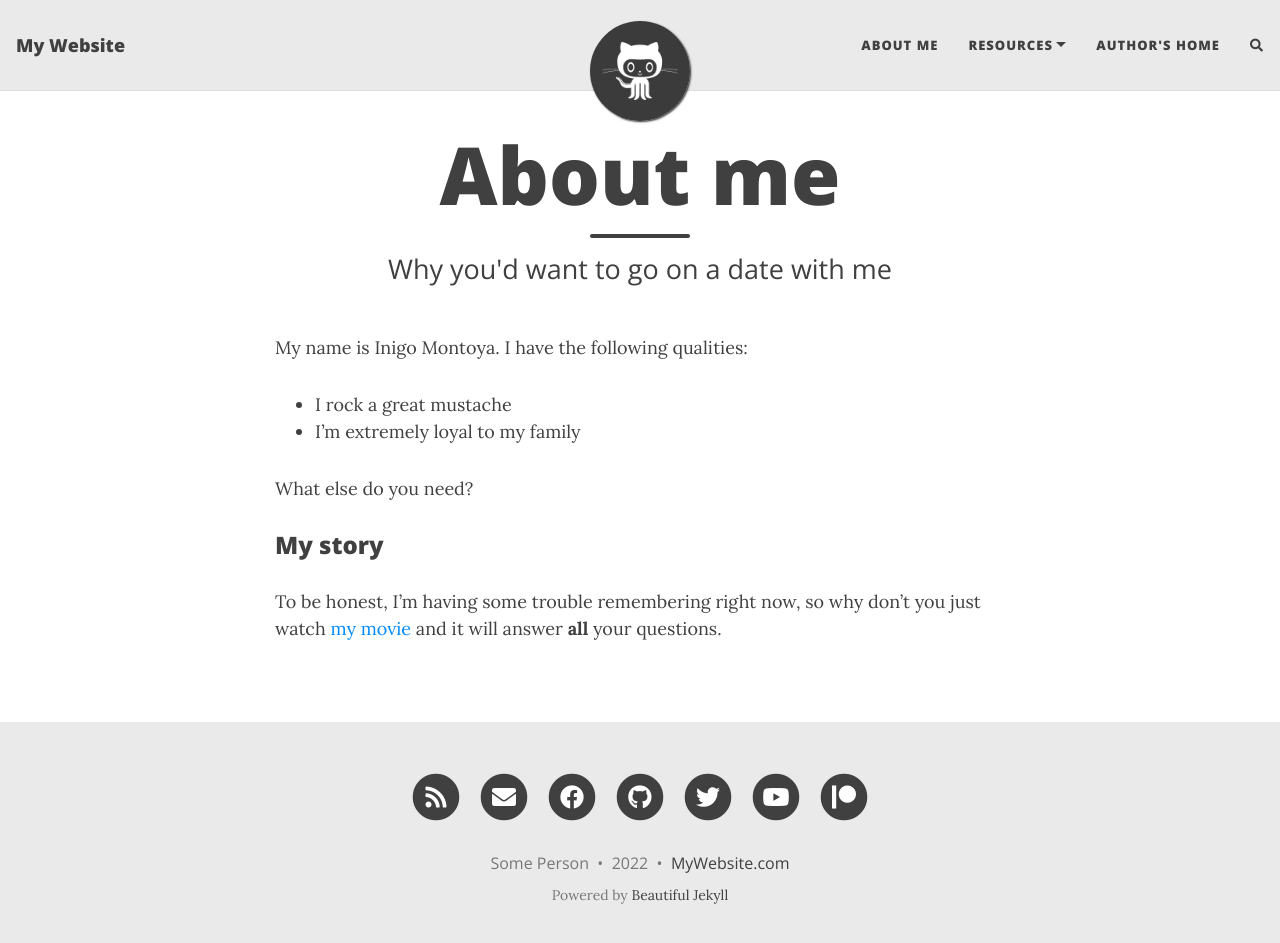
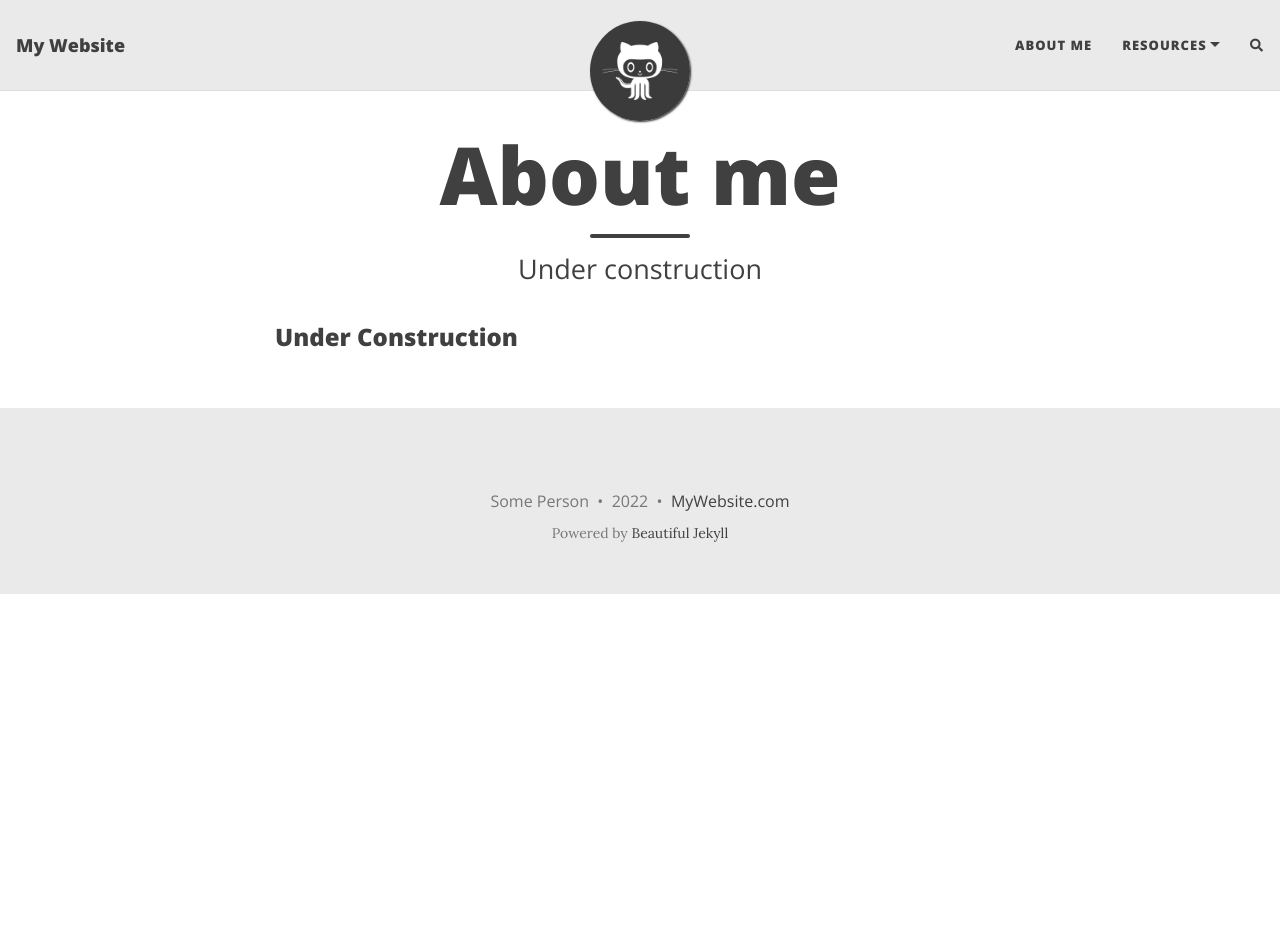
Before and after one commit to mjsargent/mjsargent.github.io, a Jekyll site: the page built from aboutme.md, in a window 1280 px wide and 956 px high. Shown: the top 943 px of the window. Built offline with Jekyll 4.4.1, drawn with Linux system fonts in a browser that asks for light colours; nearby versions of some CDN libraries; comment, search, counter and statistics services are not loaded.

Commit message:
blanking pages

```diff
--- a/_config.yml
+++ b/_config.yml
@@ -18,7 +18,6 @@ navbar-links:
   Resources:
     - Beautiful Jekyll: "https://beautifuljekyll.com"
     - Learn markdown: "https://www.markdowntutorial.com/"
-  Author's home: "https://deanattali.com"
 
 # --- Logo --- #
 
@@ -39,13 +38,12 @@ round-avatar: true
 # Select the social network links that you want to show in the footer.
 # Uncomment the links you want to show and add your information to each one.
 social-network-links:
-  email: "someone@example.com"
-  rss: true  # remove this line if you don't want to show an RSS link at the bottom
-  facebook: deanattali
-  github: daattali
-  twitter: daattali
-  patreon: DeanAttali
-  youtube: c/daattali
+#email: "someone@example.com"
+#facebook: deanattali
+#github: daattali
+#twitter: daattali
+#patreon: DeanAttali
+#youtube: c/daattali
 #  medium: yourname
 #  reddit: yourname
 #  linkedin: daattali
@@ -69,15 +67,15 @@ social-network-links:
 
 # If you want your website to generate an RSS feed, provide a description
 # The URL for the feed will be https://<your_website>/feed.xml
-rss-description: This website is a virtual proof that I'm awesome
+rss-description: N/A
 
 # --- General options --- #
 
 # Select which social network share links to show in posts
 share-links-active:
-  twitter: true
-  facebook: true
-  linkedin: true
+  twitter: false
+  facebook: false
+  linkedin: false
   vk: false
 
 # How to display the link to your website in the footer
@@ -217,7 +215,7 @@ date_format: "%B %-d, %Y"
 # --- You don't need to touch anything below here (but you can if you want) --- #
 
 # Output options (more information on Jekyll's site)
-timezone: "America/Toronto"
+timezone: "UK/London"
 markdown: kramdown
 highlighter: rouge
 permalink: /:year-:month-:day-:title/
--- a/aboutme.md
+++ b/aboutme.md
@@ -1,16 +1,7 @@
 ---
 layout: page
 title: About me
-subtitle: Why you'd want to go on a date with me
+subtitle: Under construction
 ---
 
-My name is Inigo Montoya. I have the following qualities:
-
-- I rock a great mustache
-- I'm extremely loyal to my family
-
-What else do you need?
-
-### My story
-
-To be honest, I'm having some trouble remembering right now, so why don't you just watch [my movie](https://en.wikipedia.org/wiki/The_Princess_Bride_%28film%29) and it will answer **all** your questions.
+### Under Construction
```
Also changed, not shown: README.md (deleted).
